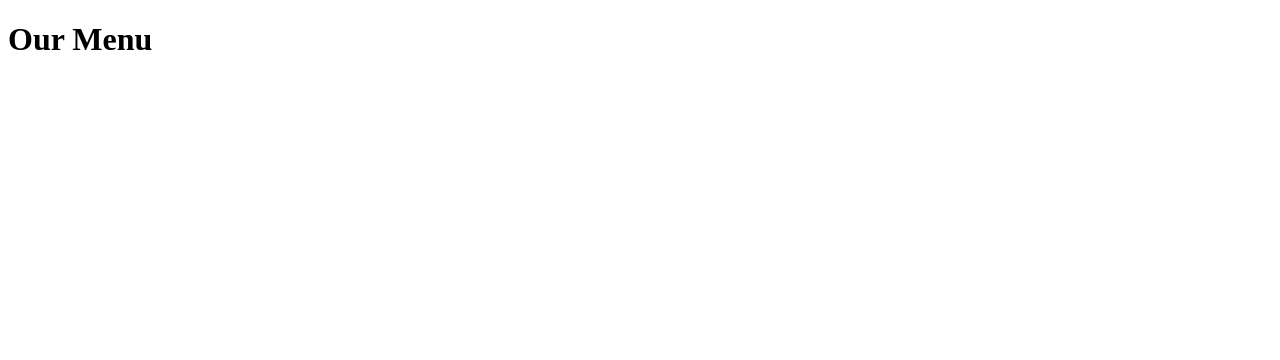
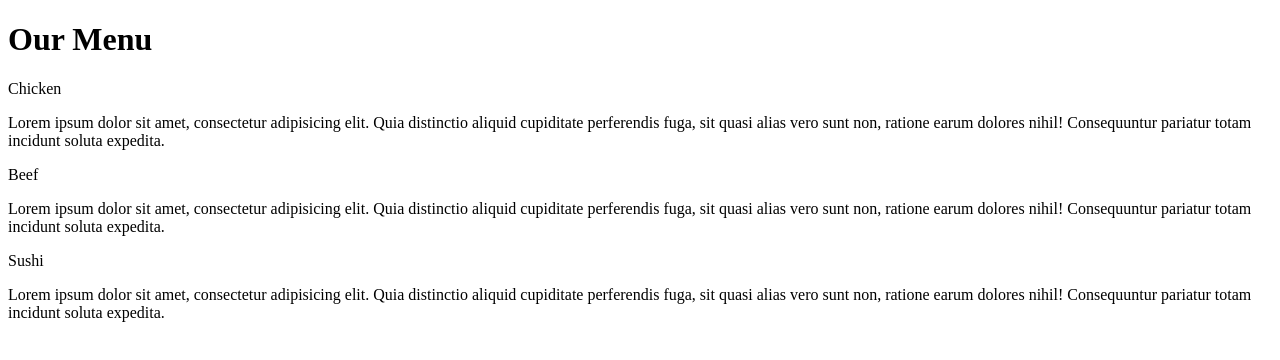
Before and after one commit to jinadat/coursera-test, a plain HTML site: page module2-solution/index.html in a window 1280 px wide. Drawn offline with Linux system fonts and the light colour scheme.

Commit message:
Update index.html

```diff
--- a/module2-solution/index.html
+++ b/module2-solution/index.html
@@ -9,7 +9,19 @@
   </head>
 <body>
 
-  <h1>Our Menu</h1>
+	<h1>Our Menu</h1>
+
+	<div class = "row">
+		<div class="col-lg-4 col-md-6 col-sm-12">
+			<div class="box"><p id="p_title">Chicken</p><p id="contents">Lorem ipsum dolor sit amet, consectetur adipisicing elit. Quia distinctio aliquid cupiditate perferendis fuga, sit quasi alias vero sunt non, ratione earum dolores nihil! Consequuntur pariatur totam incidunt soluta expedita.</p></div>
+		</div>
+		<div class="col-lg-4 col-md-6 col-sm-12">
+			<div class="box"><p id="p_title">Beef</p><p id="contents">Lorem ipsum dolor sit amet, consectetur adipisicing elit. Quia distinctio aliquid cupiditate perferendis fuga, sit quasi alias vero sunt non, ratione earum dolores nihil! Consequuntur pariatur totam incidunt soluta expedita.</p></div>
+		</div>
+		<div class="col-lg-4 col-md-12 col-sm-12">
+			<div class="box"><p id="p_title">Sushi</p><p id="contents">Lorem ipsum dolor sit amet, consectetur adipisicing elit. Quia distinctio aliquid cupiditate perferendis fuga, sit quasi alias vero sunt non, ratione earum dolores nihil! Consequuntur pariatur totam incidunt soluta expedita.</p></div>
+		</div>
+	</div>
 
 </body>
 </html>
```
